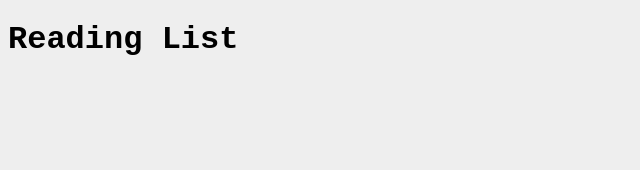
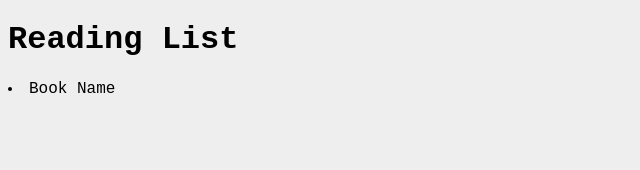
Before and after one commit to ChenWes/graphql-react-study, a React (Create React App) app in the folder client/: page / in a window 1280 px wide. Shown: the top 170 px of the page, without its empty margins (0-640 px from the left). Built offline with nearby package versions, Linux system fonts and the light colour scheme.

Commit message:
lesson 24
* 增加表列表组件

```diff
--- a/client/src/App.js
+++ b/client/src/App.js
@@ -1,12 +1,14 @@
 import React, { Component } from 'react';
-// import logo from './logo.svg';
-// import './App.css';
+
+import BookList from './components/BookList';
 
 class App extends Component {
   render() {
     return (
       <div id='main'>
         <h1>Reading List</h1>
+
+        <BookList />
       </div>
     );
   }
--- /dev/null
+++ b/client/src/components/BookList.js
@@ -0,0 +1,13 @@
+import React, { Component } from 'react';
+
+class BookList extends Component {
+    render() {
+        return (
+            <div id='book-list'>
+                <li>Book Name</li>
+            </div>
+        );
+    }
+}
+
+export default BookList;
```
